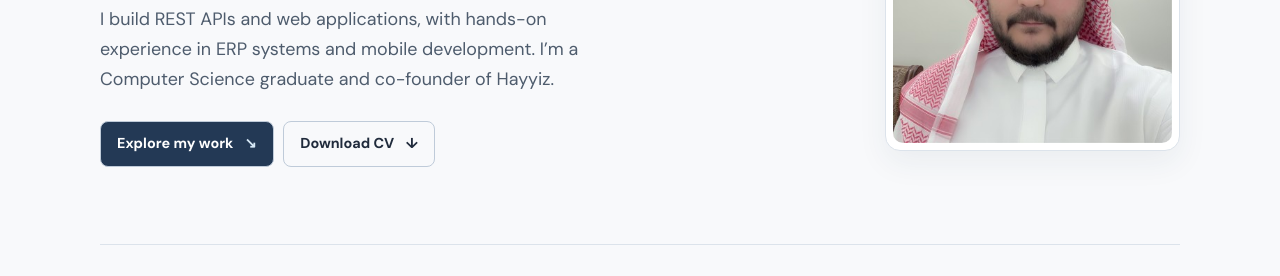
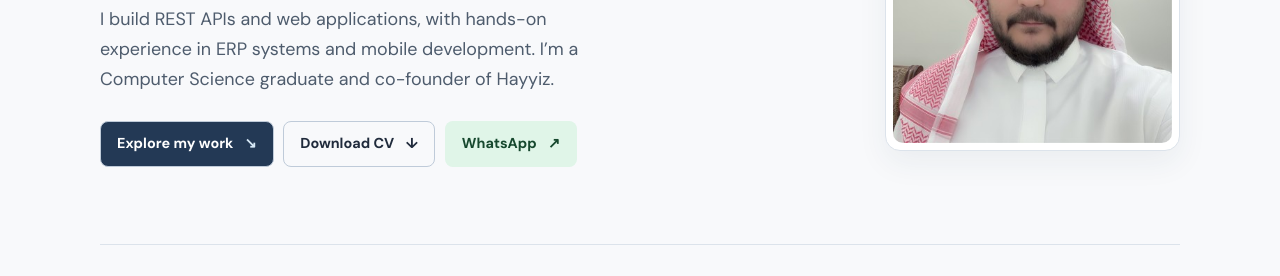
Before and after one commit to ahmednashashiqi/portfolio, a plain HTML site: page index.html in a window 1280 px wide. Shown: the part 310-586 px from the top of the page. Drawn offline with Linux system fonts and the light colour scheme.

Commit message:
Add WhatsApp beside hero CV download

```diff
--- a/index.html
+++ b/index.html
@@ -42,6 +42,7 @@
           <div class="hero-actions">
             <a class="button button-accent" href="#projects">Explore my work <span aria-hidden="true">↘</span></a>
             <a class="button button-outline" href="Ahmed_Nashashiqi_CV.pdf?v=4" download="Ahmed_Nashashiqi.1_CV.pdf">Download CV <span aria-hidden="true">↓</span></a>
+            <a class="button whatsapp-button" href="https://wa.me/966502214546">WhatsApp <span aria-hidden="true">↗</span></a>
           </div>
         </div>
         <figure class="portrait">
```
